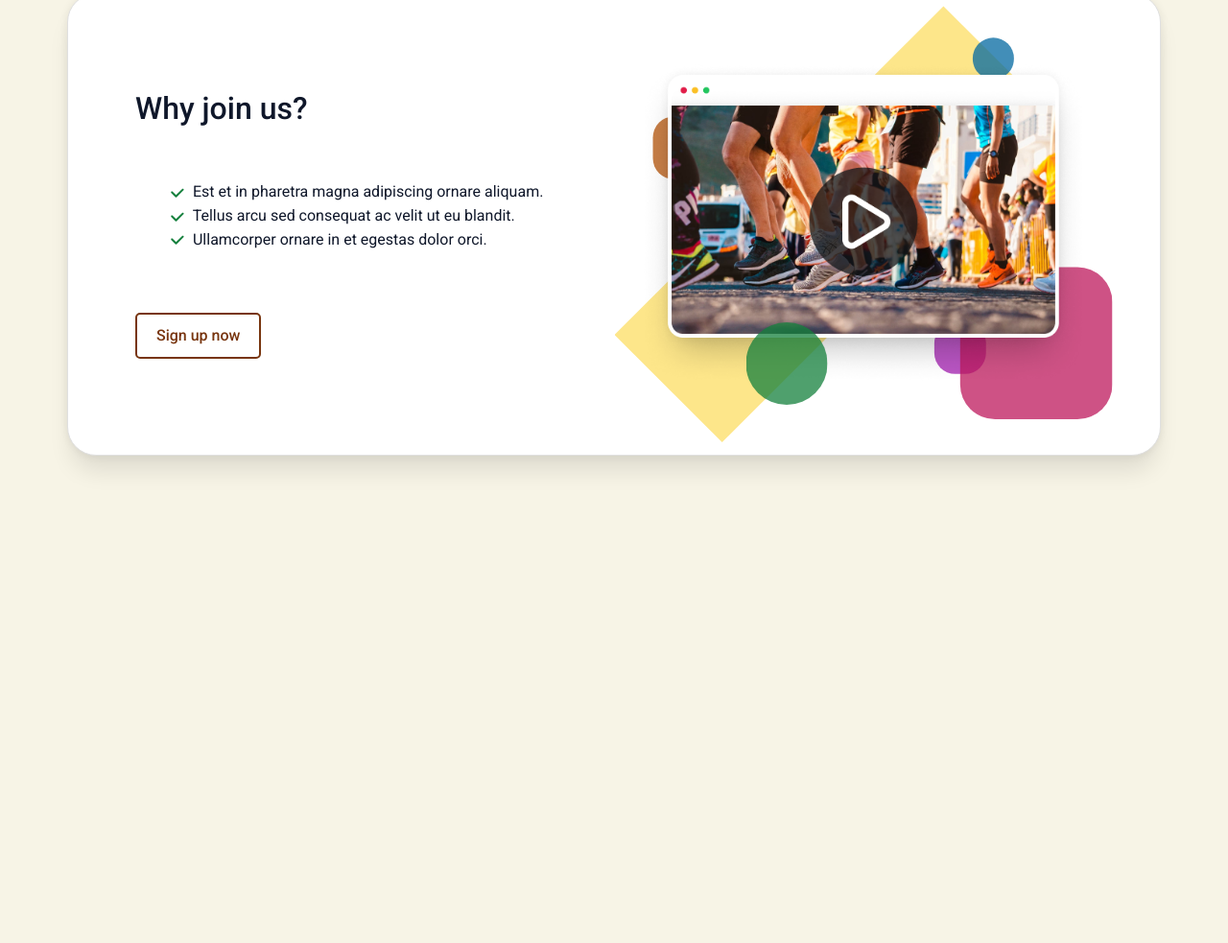
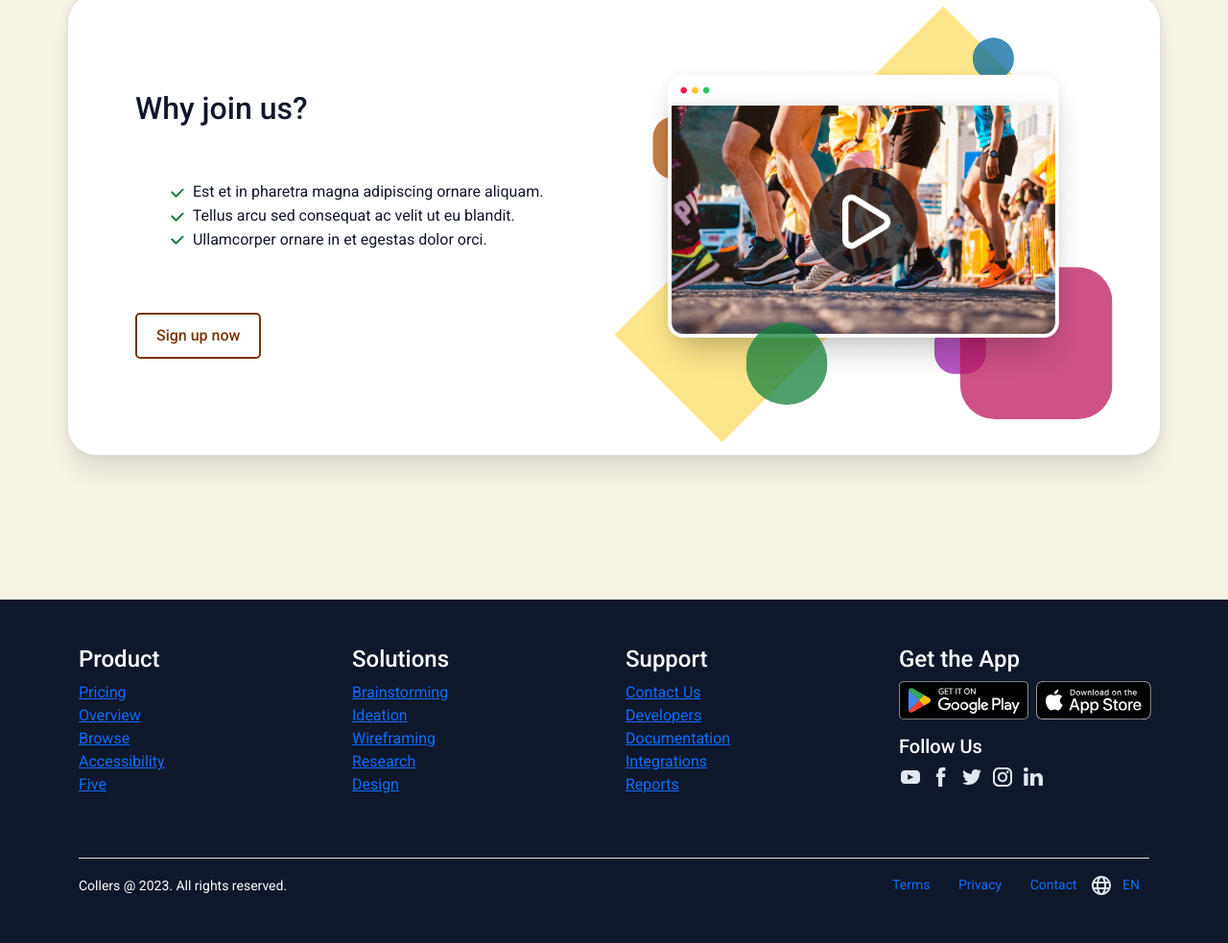
Before and after one commit to yusrayalavuz/sneaker-shop-app, a plain HTML site: page index.html in a window 1280 px wide. Shown: the part 1713-2696 px from the top of the page at 96% size. Before the commit the page ends 2338 px from the top, so only its background shows below. Drawn offline with nearby package versions, Linux system fonts and the light colour scheme.

Commit message:
Footer added.

```diff
--- a/index.html
+++ b/index.html
@@ -180,6 +180,78 @@
 
 
 
+    <footer class=" py-5">
+        <div class="container">
+            <div class="row">
+                <!-- Product Column -->
+                <div class="col-12 col-md-3 mb-4 text-center text-md-start">
+                    <h4>Product</h4>
+                    <ul class="list-unstyled">
+                        <li><a href="#">Pricing</a></li>
+                        <li><a href="#">Overview</a></li>
+                        <li><a href="#">Browse</a></li>
+                        <li><a href="#">Accessibility</a></li>
+                        <li><a href="#">Five</a></li>
+                    </ul>
+                </div>
+
+                <!-- Solutions Column -->
+                <div class="col-12 col-md-3 mb-4 text-center text-md-start">
+                    <h4>Solutions</h4>
+                    <ul class="list-unstyled">
+                        <li><a href="#">Brainstorming</a></li>
+                        <li><a href="#">Ideation</a></li>
+                        <li><a href="#">Wireframing</a></li>
+                        <li><a href="#">Research</a></li>
+                        <li><a href="#">Design</a></li>
+                    </ul>
+                </div>
+
+                <!-- Support Column -->
+                <div class="col-12 col-md-3 mb-4 text-center text-md-start">
+                    <h4>Support</h4>
+                    <ul class="list-unstyled">
+                        <li><a href="#">Contact Us</a></li>
+                        <li><a href="#">Developers</a></li>
+                        <li><a href="#">Documentation</a></li>
+                        <li><a href="#">Integrations</a></li>
+                        <li><a href="#">Reports</a></li>
+                    </ul>
+                </div>
+
+                <!-- Get the App Column -->
+                <div class="col-12 col-md-3 mb-4 text-center text-md-start">
+                    <h4>Get the App</h4>
+                    <div class="d-flex justify-content-center justify-content-md-start gap-2 mb-3">
+                        <img src="images/footer/GooglePlay-icon.svg" alt="PlayStore">
+                        <img src="images/footer/AppStore-icon.svg" alt="AppStore">
+                    </div>
+                    <h5>Follow Us</h5>
+                    <div class="d-flex justify-content-center justify-content-md-start gap-2">
+                        <img src="images/footer/youtube.svg" alt="YouTube">
+                        <img src="images/footer/facebook.svg" alt="Facebook">
+                        <img src="images/footer/twitter.svg" alt="Twitter">
+                        <img src="images/footer/instagram.svg" alt="Instagram">
+                        <img src="images/footer/linkedin.svg" alt="LinkedIn">
+                    </div>
+                </div>
+            </div>
+
+            <!-- Footer Bottom Section -->
+            <div
+                class="footer-bottom mt-4 pt-3 border-top d-flex flex-column flex-md-row justify-content-between align-items-center text-center text-md-start">
+                <span>Collers @ 2023. All rights reserved.</span>
+                <div class="footer-links">
+                    <a href="#">Terms</a>
+                    <a href="#" class="mx-3">Privacy</a>
+                    <a href="#">Contact</a>
+                    <img src="images/footer/world.svg" alt=""><a href="#" class="ml-3">EN</a>
+                </div>
+            </div>
+        </div>
+    </footer>
+
+
 
 
     <script src="https://code.jquery.com/jquery-3.5.1.slim.min.js"></script>
--- a/styles/styles.scss
+++ b/styles/styles.scss
@@ -237,3 +237,84 @@ $product-card-text-color: #fff;
     }
   }
 }
+/*Footer */
+footer {
+  background-color: #0f172a;
+  padding: 50px 0;
+  color: white;
+}
+
+.footer-container {
+  display: flex;
+  justify-content: space-between;
+  flex-wrap: wrap;
+}
+
+.footer-column {
+  flex: 1 1 20%;
+  margin: 20px;
+}
+
+.footer-column h4 {
+  font-size: 18px;
+  font-weight: bold;
+  margin-bottom: 20px;
+}
+
+.footer-column ul {
+  list-style: none;
+  padding: 0;
+}
+
+.footer-column ul li {
+  margin-bottom: 10px;
+}
+
+.footer-column ul li a {
+  text-decoration: none;
+  color: white;
+  font-size: 14px;
+}
+
+.footer-column ul li a:hover {
+  text-decoration: underline;
+}
+
+.app-buttons {
+  display: flex;
+  gap: 10px;
+}
+
+.app-buttons img {
+  width: 120px;
+}
+
+.social-icons {
+  display: flex;
+  gap: 10px;
+}
+
+.social-icons img {
+  width: 24px;
+}
+
+.footer-bottom {
+  border-top: 1px solid white;
+  padding-top: 20px;
+  display: flex;
+  justify-content: space-between;
+  align-items: center;
+  font-size: 14px;
+}
+
+//
+
+.footer-bottom a {
+  text-decoration: none;
+
+  margin: 0 10px;
+}
+
+.footer-bottom a:hover {
+  text-decoration: underline;
+}
```
Also changed, not shown: images/footer/AppStore-icon.svg (added), images/footer/GooglePlay-icon.svg (added), images/footer/facebook.svg (added), images/footer/instagram.svg (added), images/footer/linkedin.svg (added), images/footer/twitter.svg (added), images/footer/world.svg (added), images/footer/youtube.svg (added), styles/styles.css, 1 other file.
